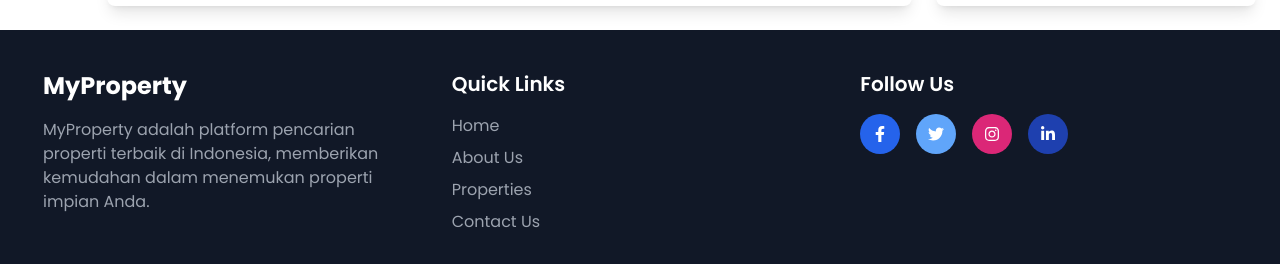
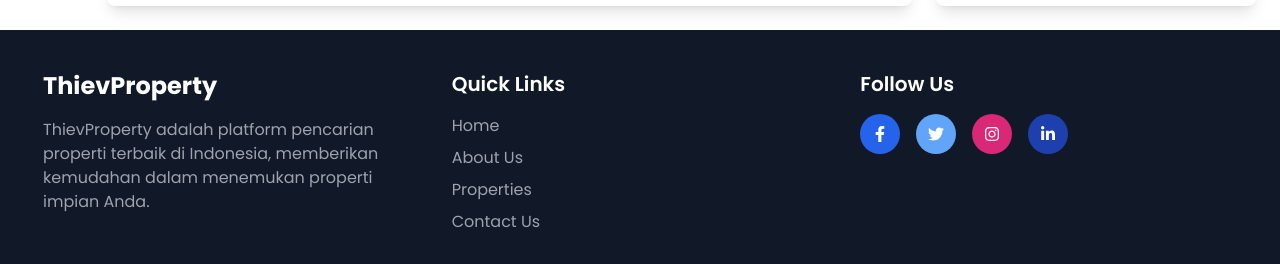
Before and after one commit to TeguhBagasM/thievproperty, a React (Create React App) app: page /property/1 in a window 1280 px wide. Shown: the part 927-1191 px from the top of the page. Built offline with nearby package versions, Linux system fonts and the light colour scheme.

Commit message:
update footer

```diff
--- a/src/components/Footer.js
+++ b/src/components/Footer.js
@@ -37,9 +37,9 @@ const Footer = () => {
     >
       <div className="container mx-auto grid grid-cols-1 md:grid-cols-3 gap-8 px-5">
         <div>
-          <h2 className="text-2xl font-bold mb-4">MyProperty</h2>
+          <h2 className="text-2xl font-bold mb-4">ThievProperty</h2>
           <p className="text-gray-400">
-            MyProperty adalah platform pencarian properti terbaik di Indonesia, memberikan kemudahan
+            ThievProperty adalah platform pencarian properti terbaik di Indonesia, memberikan kemudahan
             dalam menemukan properti impian Anda.
           </p>
         </div>
```
